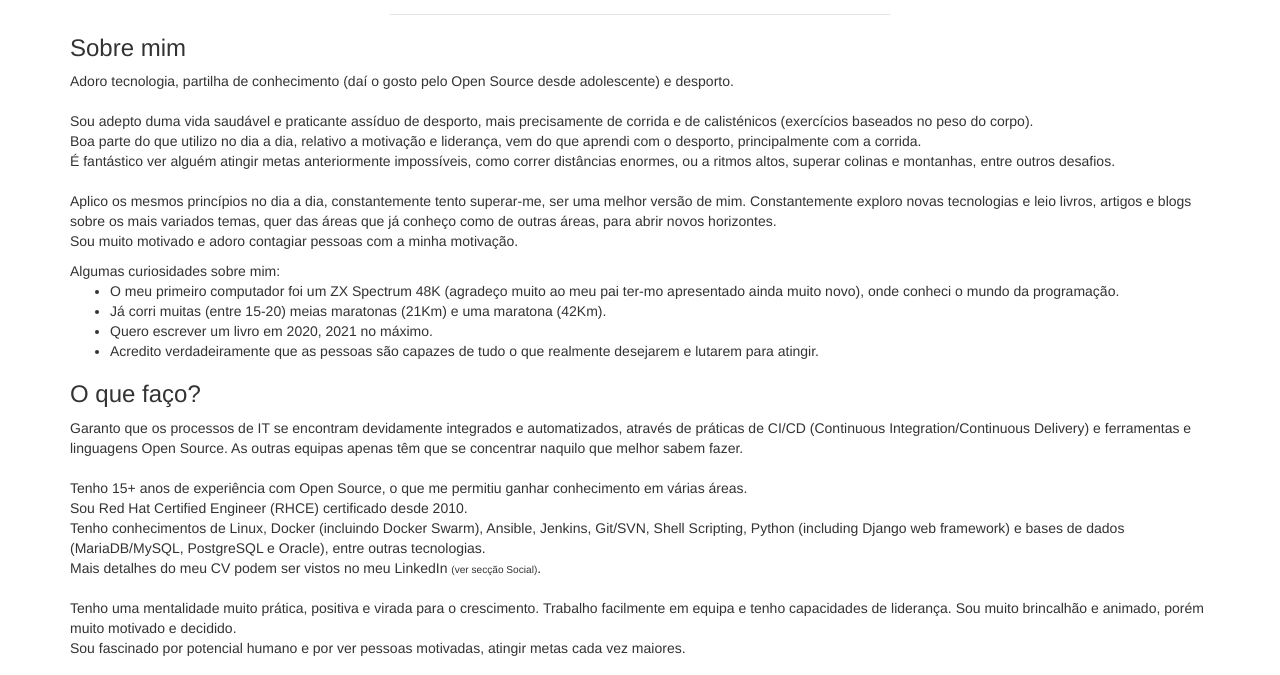
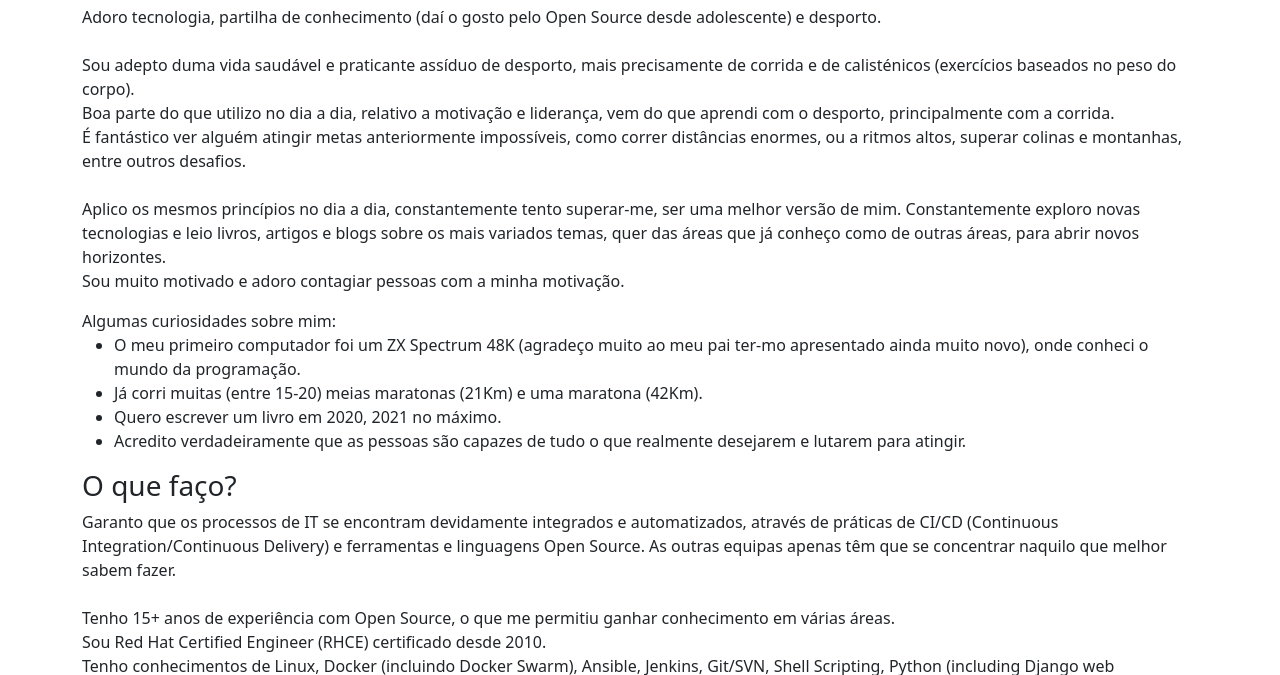
Before and after one commit to luisnabais/luisnabais-old.github.io, a plain HTML site: page index.html in a window 1280 px wide. Shown: the part 381-1056 px from the top of the page. Drawn offline with nearby package versions, Linux system fonts and the light colour scheme.

Commit message:
Updated bootstrap and font-awesome urls

```diff
--- a/index.html
+++ b/index.html
@@ -16,8 +16,8 @@
     <link rel="shortcut icon" href="favicon.ico">
     <link rel="icon" type="image/png" sizes="32x32" href="/favicon-32.png">
 
-    <link rel="stylesheet" href="https://maxcdn.bootstrapcdn.com/font-awesome/4.7.0/css/font-awesome.min.css">
-    <link rel="stylesheet" href="https://maxcdn.bootstrapcdn.com/bootstrap/3.3.7/css/bootstrap.min.css" integrity="sha384-BVYiiSIFeK1dGmJRAkycuHAHRg32OmUcww7on3RYdg4Va+PmSTsz/K68vbdEjh4u" crossorigin="anonymous">
+    <link rel="stylesheet" href="https://cdnjs.cloudflare.com/ajax/libs/font-awesome/6.6.0/css/fontawesome.min.css" integrity="sha512-B46MVOJpI6RBsdcU307elYeStF2JKT87SsHZfRSkjVi4/iZ3912zXi45X5/CBr/GbCyLx6M1GQtTKYRd52Jxgw==" crossorigin="anonymous" referrerpolicy="no-referrer" />
+    <link rel="stylesheet" href="https://cdnjs.cloudflare.com/ajax/libs/bootstrap/5.3.3/css/bootstrap.min.css" integrity="sha512-jnSuA4Ss2PkkikSOLtYs8BlYIeeIK1h99ty4YfvRPAlzr377vr3CXDb7sb7eEEBYjDtcYj+AjBH3FLv5uSJuXg==" crossorigin="anonymous" referrerpolicy="no-referrer" />
     <link rel="stylesheet" type="text/css" href="css/style.min.css">
 </head>
 
```
